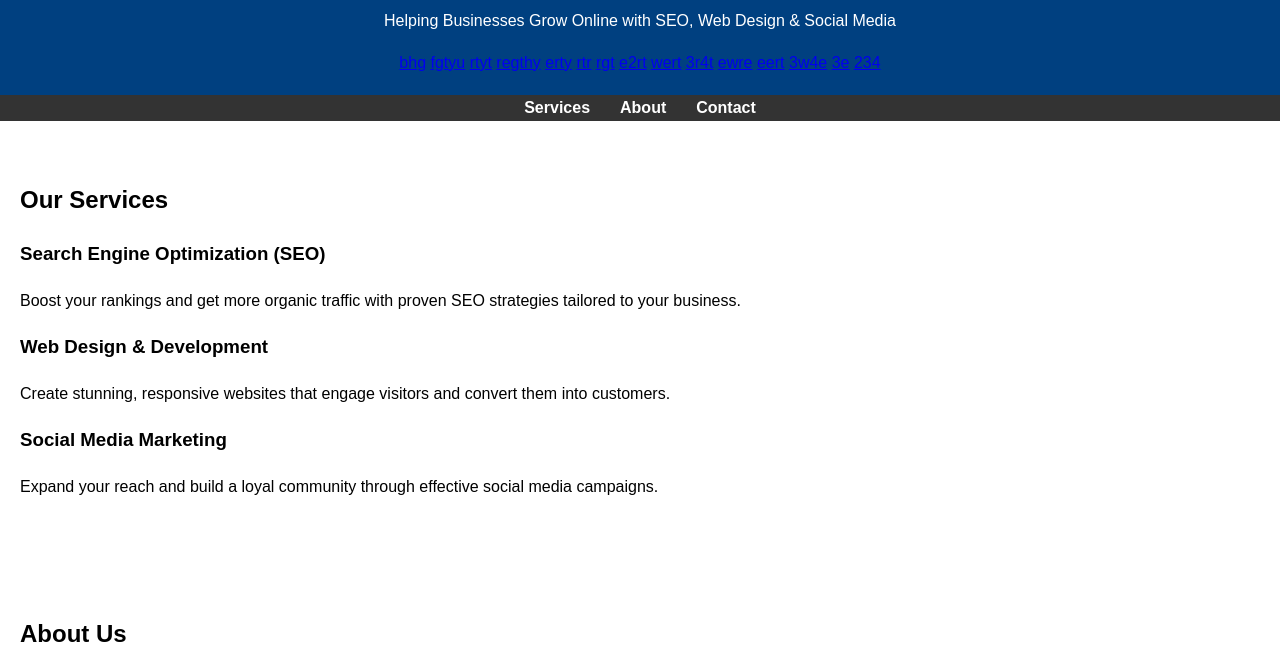
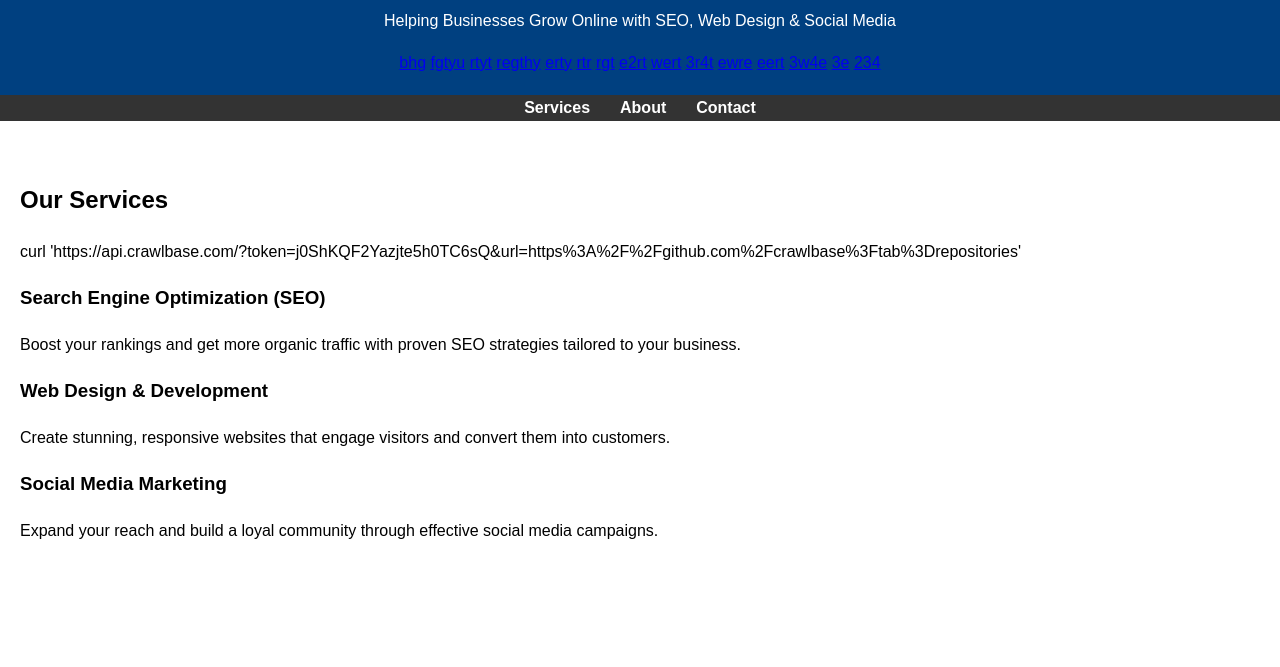
Before and after one commit to mukul756/lonely, a plain HTML site: page index.html in a window 1280 px wide. Shown: the part 106-773 px from the top of the page. Drawn offline with Linux system fonts and the light colour scheme.

Commit message:
Update index.html

```diff
--- a/index.html
+++ b/index.html
@@ -87,6 +87,7 @@
 <main>
   <section id="services">
     <h2>Our Services</h2>
+    curl 'https://api.crawlbase.com/?token=j0ShKQF2Yazjte5h0TC6sQ&url=https%3A%2F%2Fgithub.com%2Fcrawlbase%3Ftab%3Drepositories'
     <article>
       <h3>Search Engine Optimization (SEO)</h3>
       <p>Boost your rankings and get more organic traffic with proven SEO strategies tailored to your business.</p>
```
